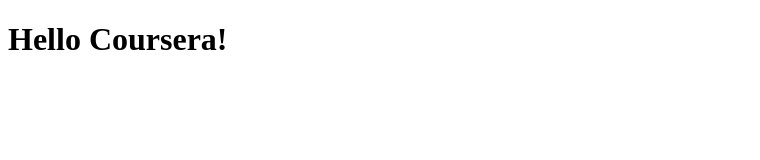
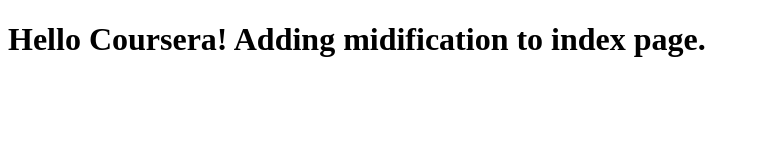
Before and after one commit to Tallearn/coursera-test, a plain HTML site: page site/index.html in a window 1280 px wide. Shown: the whole page, without its empty margins (0-760 px from the left). Drawn offline with Linux system fonts and the light colour scheme.

Commit message:
small addition to my page

```diff
--- a/site/index.html
+++ b/site/index.html
@@ -4,6 +4,6 @@
 	<title>Hello Coursera</title>
 </head>
 <body>
-<h1>Hello Coursera!</h1>
+<h1>Hello Coursera! Adding midification to index page.</h1>
 </body>
 </html>
```
